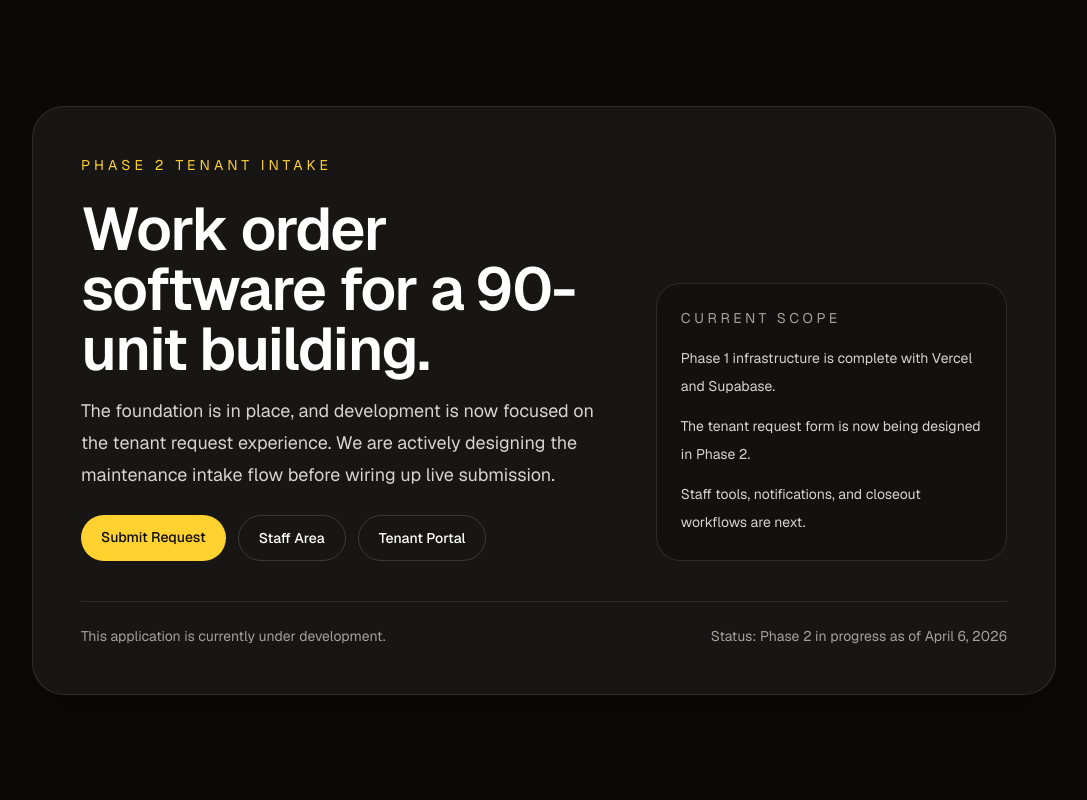
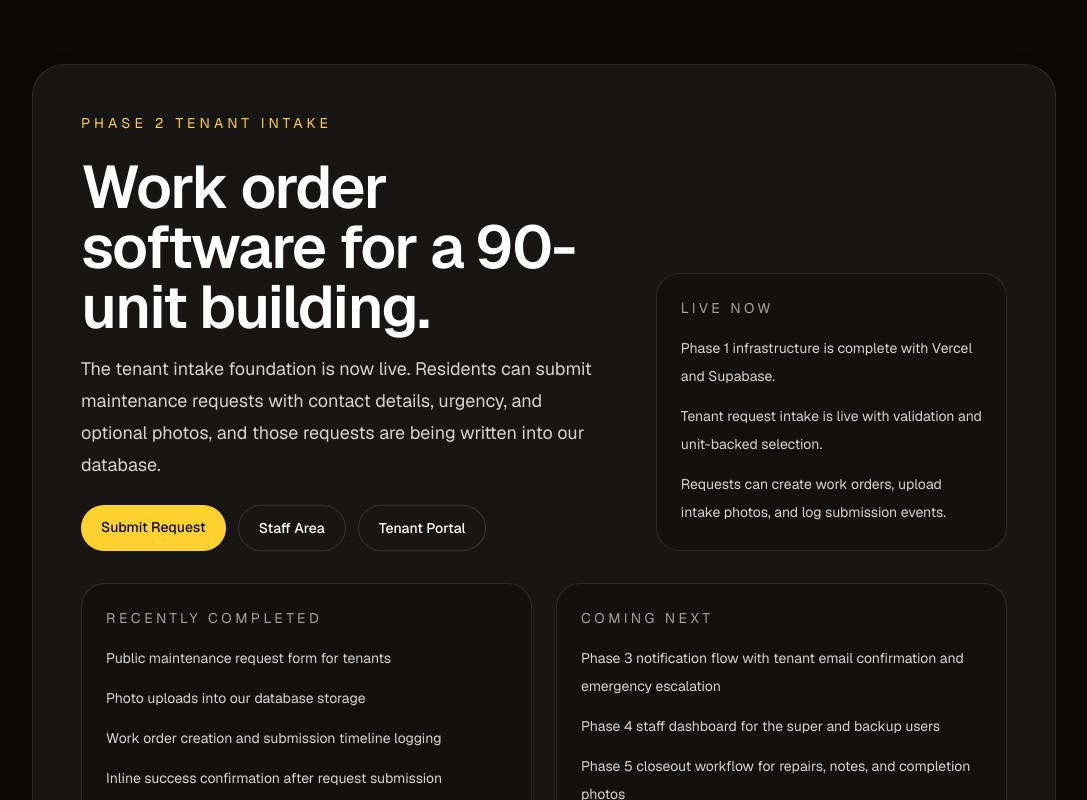
Before and after one commit to chris96/WorkOrderSoftware, a Next.js app: page / in a window 1280 px wide. Shown: the top 800 px of the page, without its empty margins (96-1183 px from the left). Built offline with nearby package versions, Linux system fonts and the light colour scheme.

Commit message:
Mark Phase 2 complete and refresh homepage

```diff
--- a/src/app/page.tsx
+++ b/src/app/page.tsx
@@ -20,9 +20,9 @@ export default function Home() {
                 Work order software for a 90-unit building.
               </h1>
               <p className="max-w-2xl text-lg leading-8 text-stone-300">
-                The foundation is in place, and development is now focused on
-                the tenant request experience. We are actively designing the
-                maintenance intake flow before wiring up live submission.
+                The tenant intake foundation is now live. Residents can submit
+                maintenance requests with contact details, urgency, and optional
+                photos, and those requests are being written into our database.
               </p>
             </div>
             <div className="flex flex-wrap gap-3">
@@ -40,20 +40,46 @@ export default function Home() {
 
           <section className="rounded-[1.5rem] border border-white/10 bg-black/20 p-6">
             <h2 className="text-sm uppercase tracking-[0.25em] text-stone-400">
-              Current Scope
+              Live Now
             </h2>
             <ul className="mt-4 space-y-3 text-sm leading-7 text-stone-300">
               <li>Phase 1 infrastructure is complete with Vercel and Supabase.</li>
-              <li>The tenant request form is now being designed in Phase 2.</li>
-              <li>Staff tools, notifications, and closeout workflows are next.</li>
+              <li>Tenant request intake is live with validation and unit-backed selection.</li>
+              <li>Requests can create work orders, upload intake photos, and log submission events.</li>
             </ul>
           </section>
         </div>
 
+        <section className="mt-8 grid gap-6 md:grid-cols-2">
+          <div className="rounded-[1.5rem] border border-white/10 bg-black/20 p-6">
+            <h2 className="text-sm uppercase tracking-[0.25em] text-stone-400">
+              Recently Completed
+            </h2>
+            <ul className="mt-4 space-y-3 text-sm leading-7 text-stone-300">
+              <li>Public maintenance request form for tenants</li>
+              <li>Photo uploads into our database storage</li>
+              <li>Work order creation and submission timeline logging</li>
+              <li>Inline success confirmation after request submission</li>
+            </ul>
+          </div>
+
+          <div className="rounded-[1.5rem] border border-white/10 bg-black/20 p-6">
+            <h2 className="text-sm uppercase tracking-[0.25em] text-stone-400">
+              Coming Next
+            </h2>
+            <ul className="mt-4 space-y-3 text-sm leading-7 text-stone-300">
+              <li>Phase 3 notification flow with tenant email confirmation and emergency escalation</li>
+              <li>Phase 4 staff dashboard for the super and backup users</li>
+              <li>Phase 5 closeout workflow for repairs, notes, and completion photos</li>
+              <li>Phase 6 report generation and tenant completion emails</li>
+            </ul>
+          </div>
+        </section>
+
         <footer className="mt-10 flex flex-col gap-2 border-t border-white/10 pt-6 text-sm text-stone-400 md:flex-row md:items-center md:justify-between">
           <p>This application is currently under development.</p>
           <p>
-            Status: Phase 2 in progress as of {currentDate}
+            Status: Phase 2 complete as of {currentDate}
           </p>
         </footer>
       </div>
```
Also changed, not shown: 1 other file (tests, documents, lock files or other folders).
